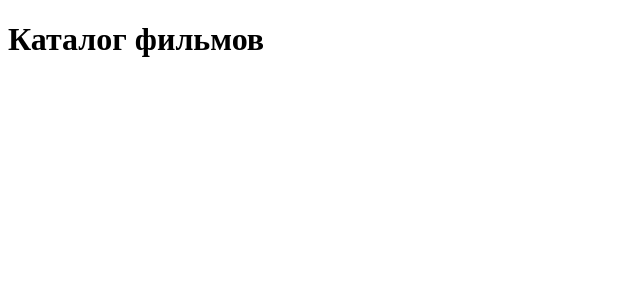
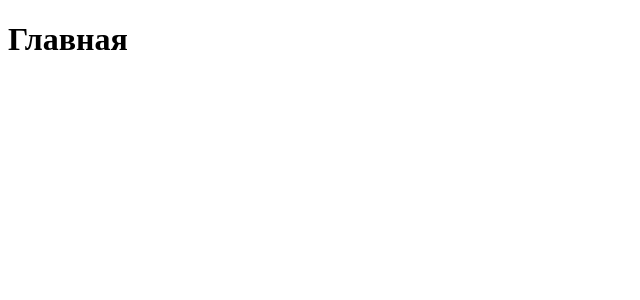
Before and after one commit to kostin-five/movie-catalog, a React (Vite) app: page / in a window 1280 px wide. Shown: the top 300 px of the page, without its empty margins (0-640 px from the left). Built offline with nearby package versions, Linux system fonts and the light colour scheme.

Commit message:
feat: добавлен роутинг

```diff
--- a/package.json
+++ b/package.json
@@ -11,7 +11,8 @@
   },
   "dependencies": {
     "react": "^19.2.5",
-    "react-dom": "^19.2.5"
+    "react-dom": "^19.2.5",
+    "react-router-dom": "^7.14.2"
   },
   "devDependencies": {
     "@eslint/js": "^10.0.1",
--- a/src/App.jsx
+++ b/src/App.jsx
@@ -1,10 +1,17 @@
-import "./App.css";
+import { BrowserRouter, Route, Routes, Navigate } from "react-router-dom";
+import Home from "./pages/Home";
+import MovieDetails from "./pages/MovieDetails";
 
 function App() {
   return (
-    <>
-      <h1>Каталог фильмов</h1>
-    </>
+    <BrowserRouter>
+      <Routes>
+        <Route path="/" element={<Home />} />
+        <Route path="/movie/:id" element={<MovieDetails />} />
+
+        <Route path="*" element={<Navigate to={"/"} replace />} />
+      </Routes>
+    </BrowserRouter>
   );
 }
 
--- /dev/null
+++ b/src/pages/Home.jsx
@@ -0,0 +1,11 @@
+import React from "react";
+
+const Home = () => {
+  return (
+    <div>
+      <h1>Главная</h1>
+    </div>
+  );
+};
+
+export default Home;
--- /dev/null
+++ b/src/pages/MovieDetails.jsx
@@ -0,0 +1,11 @@
+import React from "react";
+
+const MovieDetails = () => {
+  return (
+    <div>
+      <h1>Каталог фильмов</h1>
+    </div>
+  );
+};
+
+export default MovieDetails;
```
Also changed, not shown: src/App.css (deleted), 1 other file (tests, documents, lock files or other folders).
